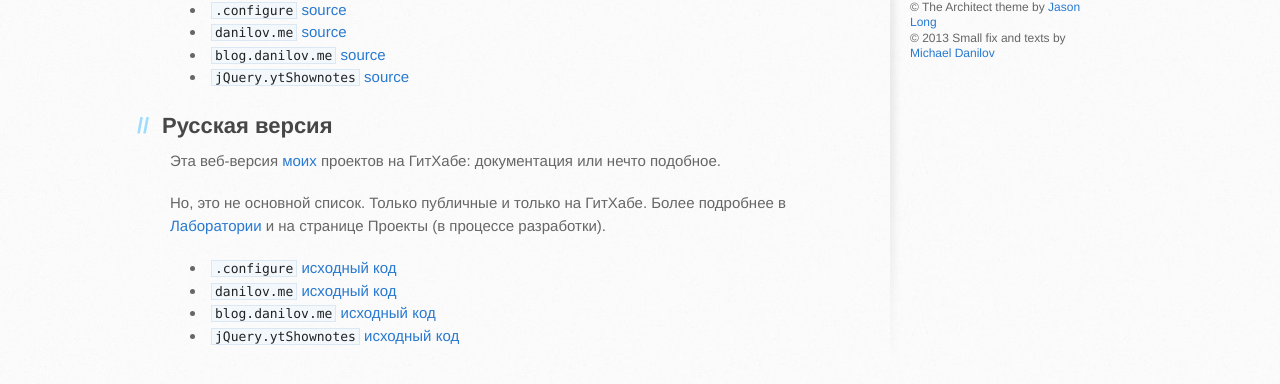
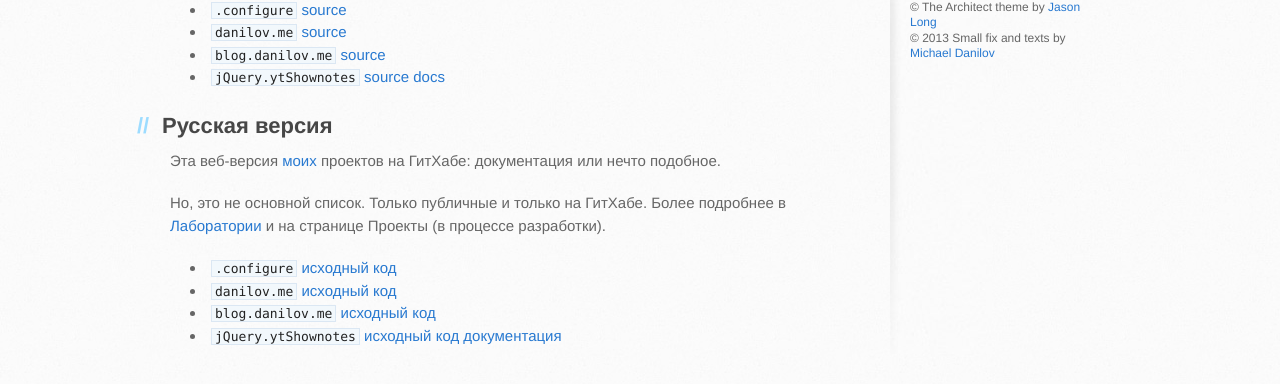
Before and after one commit to MichaelDanilov/michaeldanilov.github.io, a plain HTML site: page index.html in a window 1280 px wide. Shown: the part 312-696 px from the top of the page. Drawn offline with Linux system fonts and the light colour scheme.

Commit message:
Add link to jQuery.ytShownotes documentation

```diff
--- a/index.html
+++ b/index.html
@@ -45,7 +45,7 @@
 <code>blog.danilov.me</code> <a href="https://github.com/MichaelDanilov/blog.danilov.me">source</a>
 </li>
 <li>
-<code>jQuery.ytShownotes</code> <a href="https://github.com/MichaelDanilov/jQuery.ytShownotes">source</a>
+<code>jQuery.ytShownotes</code> <a href="https://github.com/MichaelDanilov/jQuery.ytShownotes">source</a> <a href="/ytShownotes/en/">docs</a>
 </li>
 </ul><h2>
 <a name="%D0%A0%D1%83%D1%81%D1%81%D0%BA%D0%B0%D1%8F-%D0%B2%D0%B5%D1%80%D1%81%D0%B8%D1%8F" class="anchor" href="#%D0%A0%D1%83%D1%81%D1%81%D0%BA%D0%B0%D1%8F-%D0%B2%D0%B5%D1%80%D1%81%D0%B8%D1%8F"><span class="octicon octicon-link"></span></a>Русская версия</h2>
@@ -65,7 +65,7 @@
 <code>blog.danilov.me</code> <a href="https://github.com/MichaelDanilov/blog.danilov.me">исходный код</a>
 </li>
 <li>
-<code>jQuery.ytShownotes</code> <a href="https://github.com/MichaelDanilov/jQuery.ytShownotes">исходный код</a>
+<code>jQuery.ytShownotes</code> <a href="https://github.com/MichaelDanilov/jQuery.ytShownotes">исходный код</a> <a href="/ytShownotes/ru/">документация</a>
 </li>
 </ul>
         </section>
```
